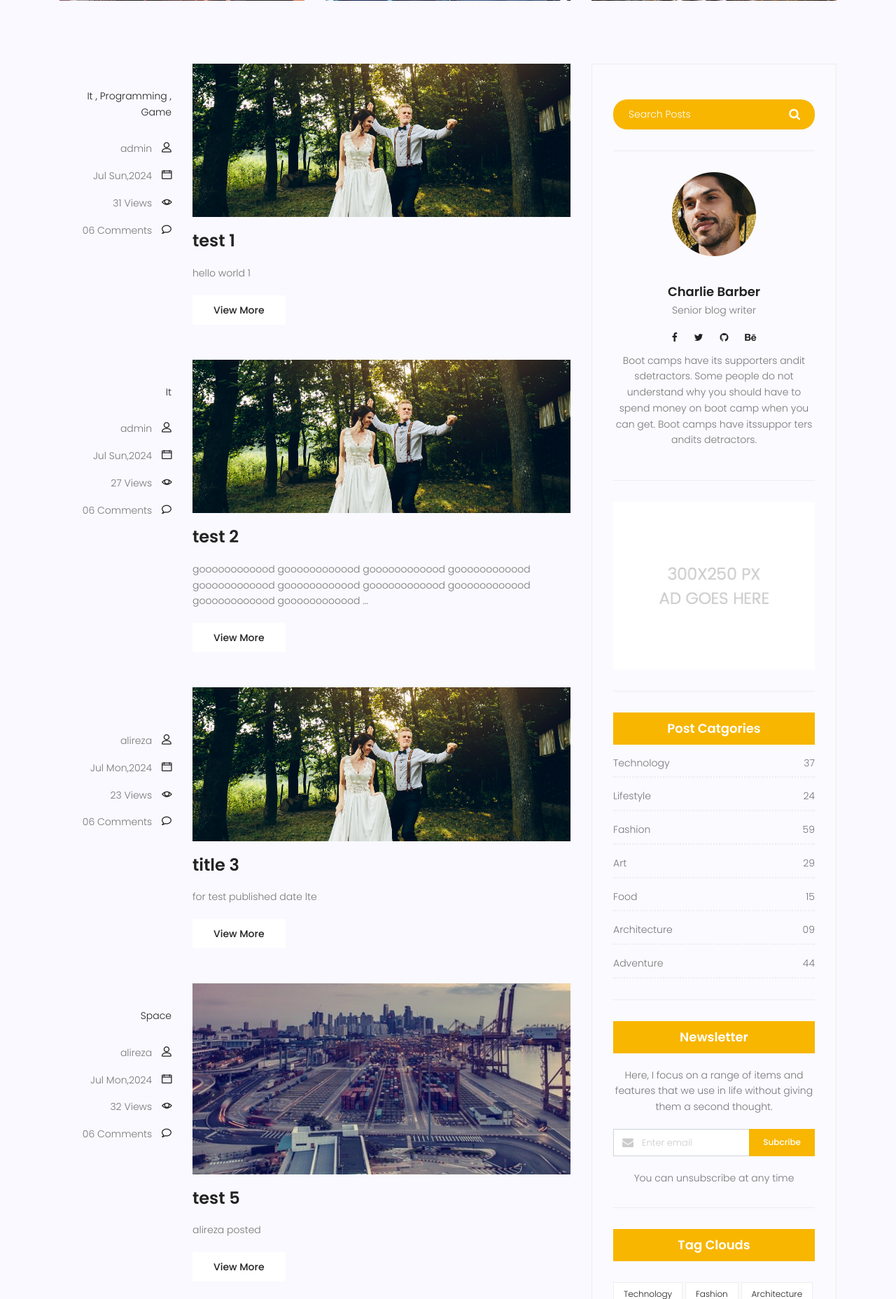
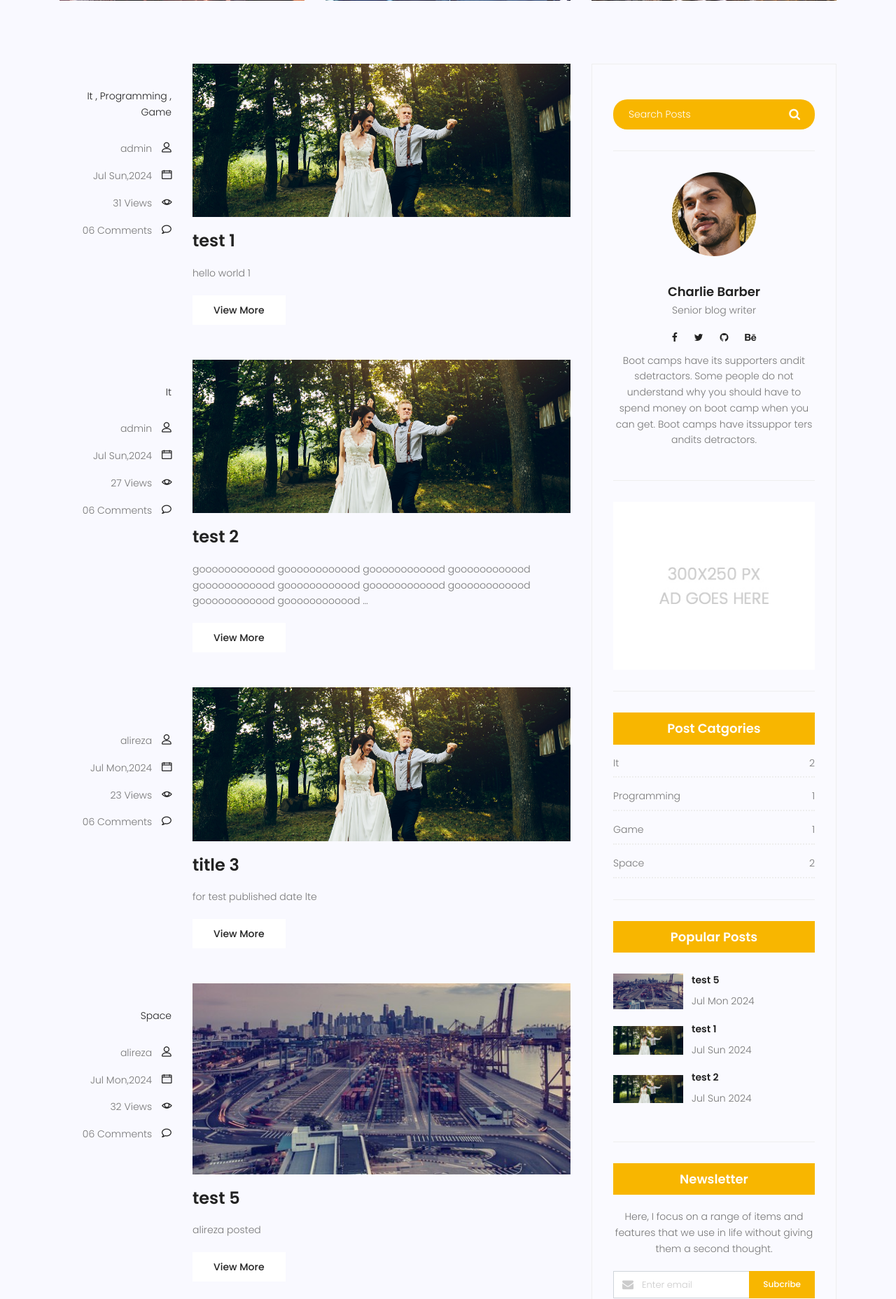
Before and after one commit to wh1tecode/maktabkhooneh, a Django app: page /blog/ in a window 1280 px wide. Shown: the part 991-2847 px from the top of the page at 70% size. Run offline with Django 4.2, Linux system fonts and the light colour scheme; data comes from the database, SQL or seed files in the repository; both versions use the stored data as it was after the commit; some libraries are stand-ins or nearby versions.

Commit message:
Update author and categories

```diff
--- /dev/null
+++ b/blog/templatetags/blog_tags.py
@@ -0,0 +1,37 @@
+from django import template
+from django.template.loader import get_template
+from blog.models import Post, Category
+from django.db.models import Count
+
+register = template.Library()
+
+@register.simple_tag(name="total_posts")
+def total_posts():
+    posts = Post.objects.filter(status=True)
+    return posts
+
+@register.simple_tag(name="total_posts_count")
+def total_posts_count():
+    posts_count = Post.objects.filter(status=True).count()
+    return posts_count
+
+@register.filter(name="sniped")
+def sniped_content(value, arg=20):
+    return value[0:arg] + "..."
+
+@register.inclusion_tag("blog-popular-post.html")
+def popular_posts(arg=3):
+    posts = Post.objects.filter(status=True).order_by("-counted_views")[0:arg]
+    return {"posts": posts}
+
+@register.inclusion_tag("blog-post-categories.html")
+def post_categories():
+    posts = Post.objects.filter(status=True)
+    categories = Category.objects.all()
+    cat_dict = {}
+    for cat in categories:
+        cat_dict[cat.name] = posts.filter(category=cat).count()
+    print(cat_dict)
+    return {"categories": cat_dict}
+
+# register.inclusion_tag(get_template("blog-popular-post.html"))(popular_posts)
--- a/blog/urls.py
+++ b/blog/urls.py
@@ -6,4 +6,6 @@ app_name = "blog"
 urlpatterns = [
     path("", blog_view, name="index"),
     path("<int:pid>", blog_single, name="single"),
+    path("category/<str:cat_name>", blog_view, name="category"),
+    path("author/<str:author_username>", blog_view, name="author"),
 ]
--- a/blog/views.py
+++ b/blog/views.py
@@ -5,10 +5,18 @@
 
 # Create your views here.
 
-def blog_view(request):
+
+def blog_view(request, **kwargs):
     posts = Post.objects.filter(status=True, published_date__lt=timezone.now())
+    cat_name = kwargs.get("cat_name")
+    author_username = kwargs.get("author_username")
+    if cat_name:
+        posts = posts.filter(category__name=cat_name)
+    if author_username:
+        posts = posts.filter(author__username=author_username)
     context = {"posts": posts}
     return render(request, "blog-home.html", context)
+
 
 def blog_single(request, pid):
     posts = Post.objects.filter(status=True, published_date__lt=timezone.now())
--- a/statics/css/main.css
+++ b/statics/css/main.css
@@ -3656,6 +3656,7 @@ body.mobile-nav-active #mobile-nav-toggle {
 
 .widget-wrap .popular-post-widget .popular-post-list .thumb img {
   width: 100%;
+  max-width: 100px;
 }
 
 .widget-wrap .popular-post-widget .single-post-list {
--- a/templates/blog/blog-home.html
+++ b/templates/blog/blog-home.html
@@ -1,6 +1,6 @@
 {% extends 'base.html' %}
 {% load static %}
-
+{% load blog_tags %}
 {% block content %}
 <!-- start banner Area -->
 <section class="banner-area relative blog-home-banner" id="home">
@@ -13,7 +13,10 @@
 					a Telescope
 				</h1>
 				<p class="text-white">
-					There is a moment in the life of any aspiring astronomer that it is time to buy that first
+					{% total_posts as ps %}
+					{% for post in ps %}
+						{{post.content|sniped:1}}
+					{% endfor %}
 				</p>
 			</div>
 		</div>
@@ -94,7 +97,7 @@
 					<div class="col-lg-3  col-md-3 meta-details">
 						<ul class="tags">
 							{% for cat in post.category.all %}
-							<li><a href="#">{{cat}} {% if not forloop.last %}
+							<li><a href="{% url 'blog:category' cat_name=cat.name %}">{{cat}} {% if not forloop.last %}
 									,
 									{% endif %}</a></li>
 
@@ -102,7 +105,7 @@
 							<!--  -->
 						</ul>
 						<div class="user-details row">
-							<p class="user-name col-lg-12 col-md-12 col-6"><a href="#">{{post.author}}</a> <span
+							<p class="user-name col-lg-12 col-md-12 col-6"><a href="{% url 'blog:author' author_username=post.author %}">{{post.author}}</a> <span
 									class="lnr lnr-user"></span></p>
 							<p class="date col-lg-12 col-md-12 col-6"><a href="#">{{post.published_date|date:"M D,Y"}}</a> <span class="lnr lnr-calendar-full"></span></p>
 							<p class="view col-lg-12 col-md-12 col-6"><a href="#">{{post.counted_views}} Views</a> <span
@@ -150,7 +153,33 @@
 					</ul>
 				</nav>
 			</div>
-			{% include 'blog-post-categories.html' %}
+
+			<div class="col-lg-4 sidebar-widgets">
+				<div class="widget-wrap">
+
+					<div class="single-sidebar-widget search-widget">
+						<form class="search-form" action="#">
+							<input placeholder="Search Posts" name="search" type="text" onfocus="this.placeholder = ''"
+								onblur="this.placeholder = 'Search Posts'">
+							<button type="submit"><i class="fa fa-search"></i></button>
+						</form>
+					</div>
+
+					{% include 'blog-writer.html' %}
+
+					{% include 'blog-ads.html' %}
+
+					{% post_categories %}
+
+					{% popular_posts 3 %}
+
+
+
+					{% include 'blog-news-letter.html'   %}
+					{% include 'blog-tags.html'   %}
+				</div>
+			</div>
+
 		</div>
 	</div>
 </section>
--- a/templates/blog/blog-popular-post.html
+++ b/templates/blog/blog-popular-post.html
@@ -3,49 +3,18 @@
 <div class="single-sidebar-widget popular-post-widget">
     <h4 class="popular-title">Popular Posts</h4>
     <div class="popular-post-list">
+        {% for post in posts %}
         <div class="single-post-list d-flex flex-row align-items-center">
             <div class="thumb">
-                <img class="img-fluid" src="{% static 'img/blog/pp1.jpg' %}" alt="">
+                <img class="img-fluid" src="{{post.image.url}}" alt="">
             </div>
             <div class="details">
-                <a href="#">
-                    <h6>Space The Final Frontier</h6>
+                <a href="{% url 'blog:single' pid=post.id %}">
+                    <h6>{{post.title}}</h6>
                 </a>
-                <p>02 Hours ago</p>
+                <p>{{post.published_date|date:"M D Y"}}</p>
             </div>
         </div>
-        <div class="single-post-list d-flex flex-row align-items-center">
-            <div class="thumb">
-                <img class="img-fluid" src="{% static 'img/blog/pp2.jpg' %}" alt="">
-            </div>
-            <div class="details">
-                <a href="#">
-                    <h6>The Amazing Hubble</h6>
-                </a>
-                <p>02 Hours ago</p>
-            </div>
-        </div>
-        <div class="single-post-list d-flex flex-row align-items-center">
-            <div class="thumb">
-                <img class="img-fluid" src="{% static 'img/blog/pp3.jpg' %}" alt="">
-            </div>
-            <div class="details">
-                <a href="#">
-                    <h6>Astronomy Or Astrology</h6>
-                </a>
-                <p>02 Hours ago</p>
-            </div>
-        </div>
-        <div class="single-post-list d-flex flex-row align-items-center">
-            <div class="thumb">
-                <img class="img-fluid" src="{% static 'img/blog/pp4.jpg' %}" alt="">
-            </div>
-            <div class="details">
-                <a href="#">
-                    <h6>Asteroids telescope</h6>
-                </a>
-                <p>02 Hours ago</p>
-            </div>
-        </div>
+        {% endfor %}
     </div>
 </div>
--- a/templates/blog/blog-post-categories.html
+++ b/templates/blog/blog-post-categories.html
@@ -1,65 +1,17 @@
 {% load static %}
-<div class="col-lg-4 sidebar-widgets">
-    <div class="widget-wrap">
-        <div class="single-sidebar-widget search-widget">
-            <form class="search-form" action="#">
-                <input placeholder="Search Posts" name="search" type="text" onfocus="this.placeholder = ''"
-                    onblur="this.placeholder = 'Search Posts'">
-                <button type="submit"><i class="fa fa-search"></i></button>
-            </form>
-        </div>
-        {% include 'blog-writer.html' %}
+{% load blog_tags %}
 
-        {% include 'blog-ads.html' %}
+
 <div class="single-sidebar-widget post-category-widget">
     <h4 class="category-title">Post Catgories</h4>
     <ul class="cat-list">
+        {% for name, value in categories.items %}
         <li>
-                    <a href="#" class="d-flex justify-content-between">
-                        <p>Technology</p>
-                        <p>37</p>
+            <a href="{% url 'blog:category' cat_name=name %}" class="d-flex justify-content-between">
+                <p>{{name}}</p>
+                <p>{{value}}</p>
             </a>
         </li>
-                <li>
-                    <a href="#" class="d-flex justify-content-between">
-                        <p>Lifestyle</p>
-                        <p>24</p>
-                    </a>
-                </li>
-                <li>
-                    <a href="#" class="d-flex justify-content-between">
-                        <p>Fashion</p>
-                        <p>59</p>
-                    </a>
-                </li>
-                <li>
-                    <a href="#" class="d-flex justify-content-between">
-                        <p>Art</p>
-                        <p>29</p>
-                    </a>
-                </li>
-                <li>
-                    <a href="#" class="d-flex justify-content-between">
-                        <p>Food</p>
-                        <p>15</p>
-                    </a>
-                </li>
-                <li>
-                    <a href="#" class="d-flex justify-content-between">
-                        <p>Architecture</p>
-                        <p>09</p>
-                    </a>
-                </li>
-                <li>
-                    <a href="#" class="d-flex justify-content-between">
-                        <p>Adventure</p>
-                        <p>44</p>
-                    </a>
-                </li>
+        {% endfor %}
     </ul>
 </div>
-
-        {% include 'blog-news-letter.html'   %}
-        {% include 'blog-tags.html'   %}
-    </div>
-</div>
```
Also changed, not shown: templates/blog/blog-single.html (+24 -2 lines), blog/templatetags/__init__.py (added), db.sqlite3. Lines whose indentation alone changed are shown as unchanged.
